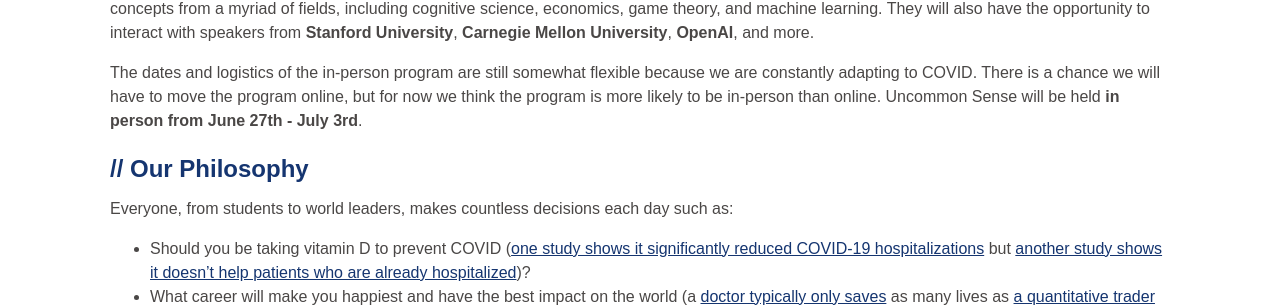
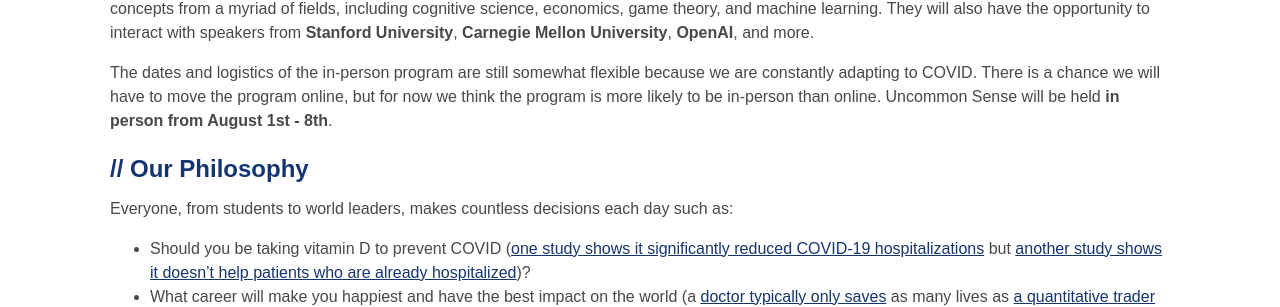
Before and after one commit to bit-by-bit-coding/bxb-website, a Jekyll site: the page built from uncommonsenseseminar.html, in a window 1280 px wide and 900 px high, scrolled down 753 px. Shown: the part 172-479 px from the top of the window. Built offline with Jekyll 4.4.1, drawn with Linux system fonts in a browser that asks for light colours; nearby versions of some CDN libraries; some web fonts are replaced.

Commit message:
change date

```diff
--- a/uncommonsenseseminar.html
+++ b/uncommonsenseseminar.html
@@ -46,7 +46,7 @@
                 adapting to COVID. There is a chance we will have to move the program online, but for now we think the
                 program is more likely to be in-person than online.
 
-                Uncommon Sense will be held <strong>in person from June 27th - July 3rd</strong>.
+                Uncommon Sense will be held <strong>in person from August 1st - 8th</strong>.
             </p>
             <h3>Our Philosophy</h3>
             <p> Everyone, from students to world leaders, makes countless decisions each
```
